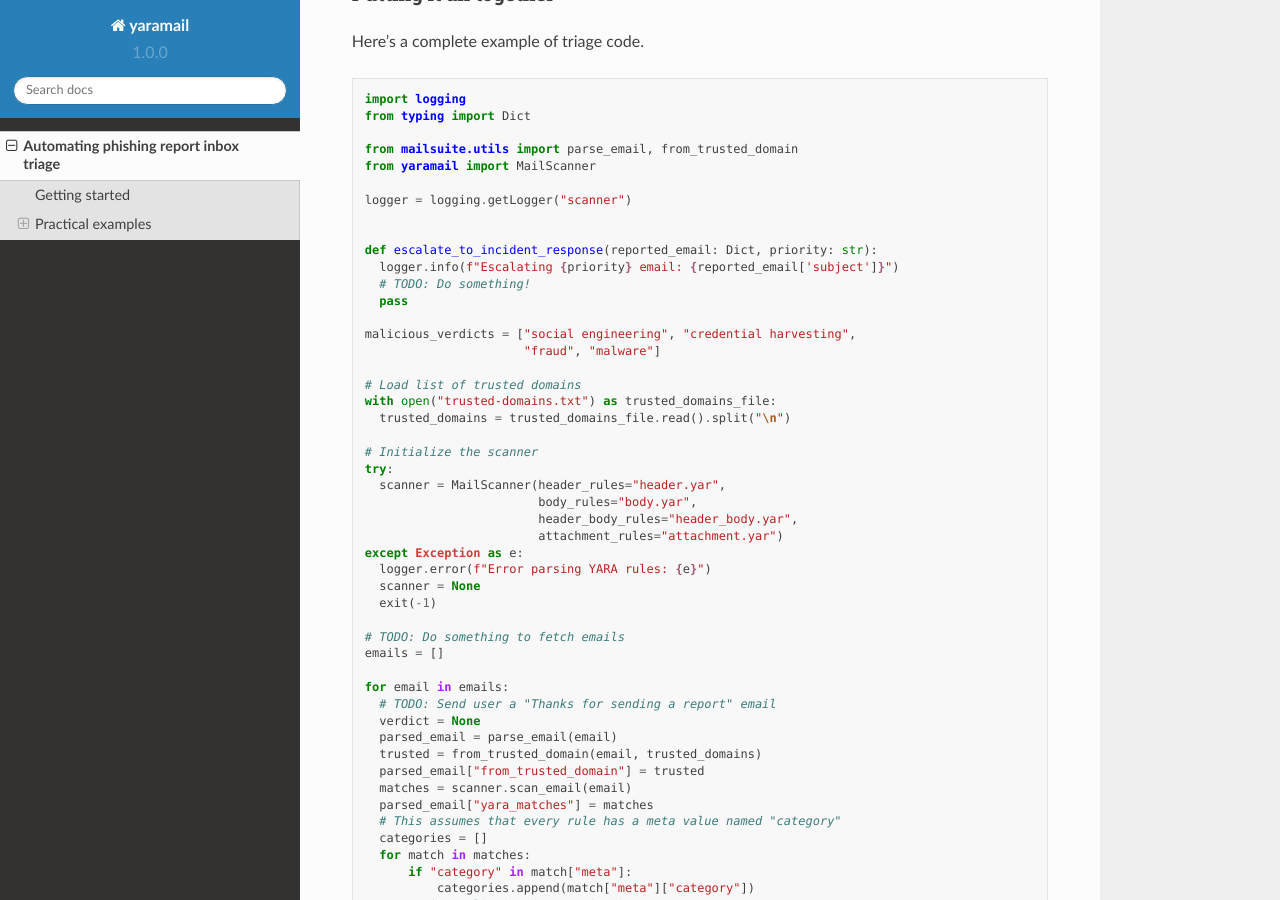
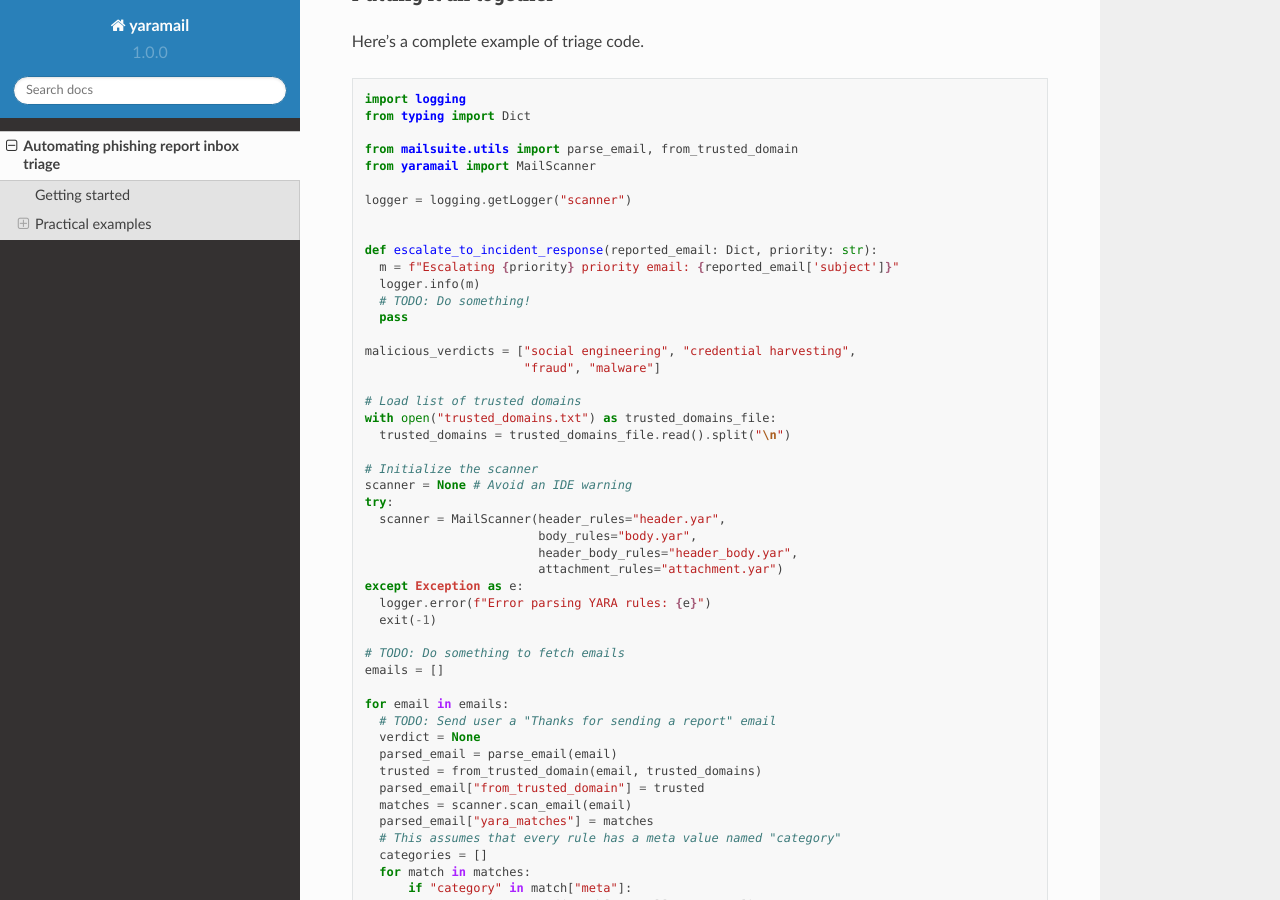
Before and after one commit to seanthegeek/yaramail, a Sphinx documentation site: the page built from docs/source/phishing.md, in a window 1280 px wide and 900 px high, scrolled down 5347 px. Built offline with Sphinx 7.4.7 and the Read the Docs theme 2.0.0, drawn with Linux system fonts in a browser that asks for light colours.

Commit message:
Improvements to example code

```diff
--- a/docs/source/phishing.md
+++ b/docs/source/phishing.md
@@ -277,7 +277,8 @@ logger = logging.getLogger("scanner")
 
 
 def escalate_to_incident_response(reported_email: Dict, priority: str):
-  logger.info(f"Escalating {priority} email: {reported_email['subject']}")
+  m = f"Escalating {priority} priority email: {reported_email['subject']}"
+  logger.info(m)
   # TODO: Do something!
   pass
 
@@ -285,10 +286,11 @@ malicious_verdicts = ["social engineering", "credential harvesting",
                       "fraud", "malware"]
 
 # Load list of trusted domains
-with open("trusted-domains.txt") as trusted_domains_file:
+with open("trusted_domains.txt") as trusted_domains_file:
   trusted_domains = trusted_domains_file.read().split("\n")
 
 # Initialize the scanner
+scanner = None # Avoid an IDE warning
 try:
   scanner = MailScanner(header_rules="header.yar",
                         body_rules="body.yar",
```
Also changed, not shown: other parts of docs/source/phishing.md (+0 -1 lines).
